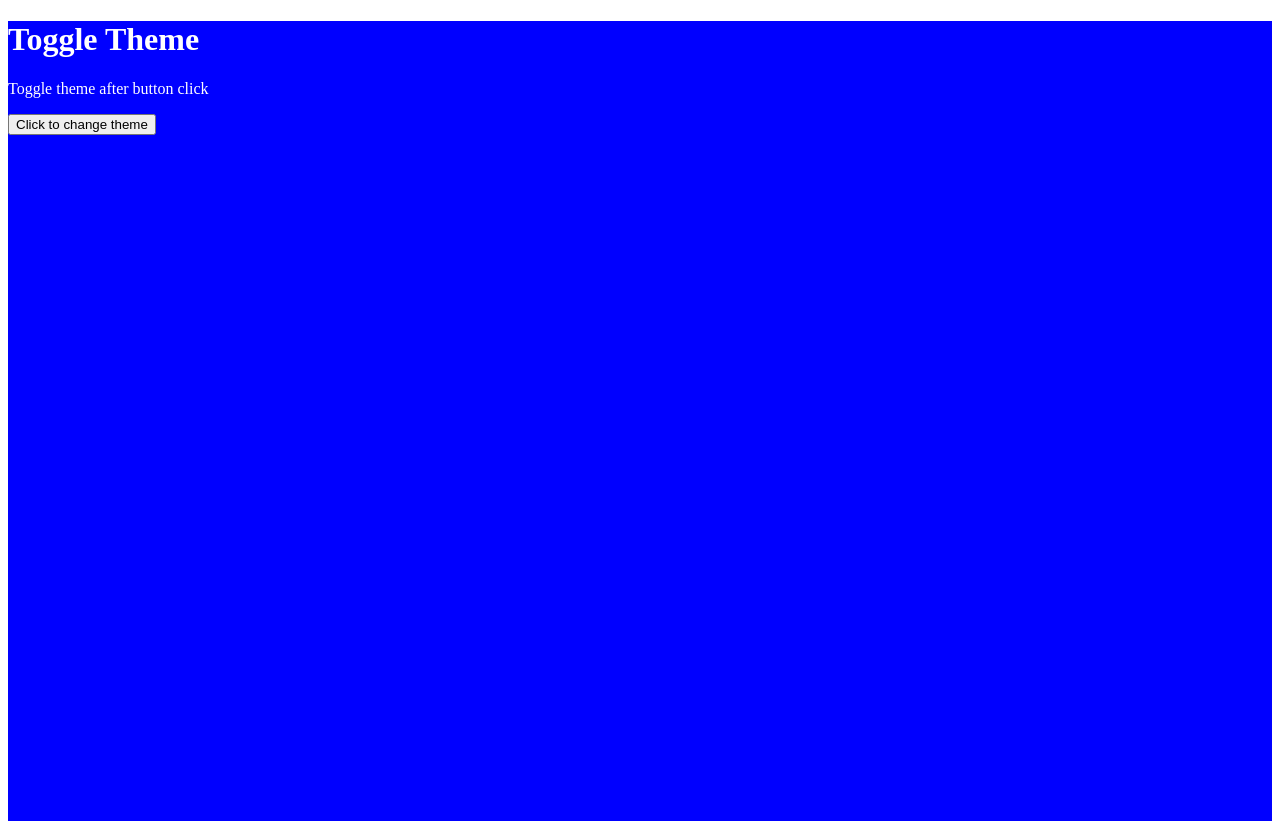
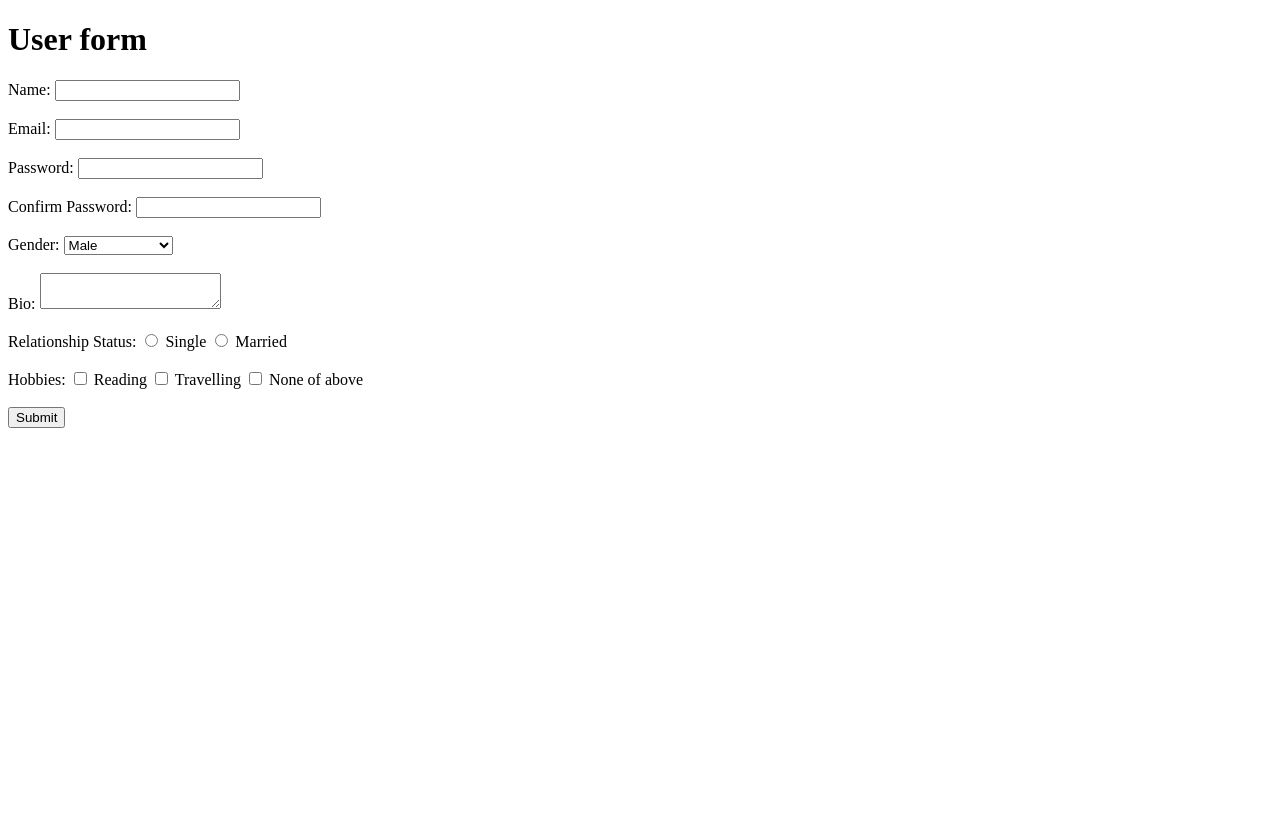
Before and after one commit to ysdhuri312/playground-react, a React (Vite) app in the folder Projects/: page / in a window 1280 px wide. After the commit the page ends 800 px from the top, so only its background shows below. Built offline with nearby package versions, Linux system fonts and the light colour scheme.

Commit message:
Create form for form validation tuts

```diff
--- a/Projects/src/App.jsx
+++ b/Projects/src/App.jsx
@@ -1,10 +1,11 @@
 /** @format */
 
 import { useState } from 'react';
+import FormValidation from './components/FormValidation';
 // import { darkTheme, lightTheme } from './utils/theme';
-// import Theme1 from './components/Theme1';
-import Theme2 from './components/Theme2';
-import ThemeProvider from './context/ThemeProvider';
+// // import Theme1 from './components/Theme1';
+// import Theme2 from './components/Theme2';
+// import ThemeProvider from './context/ThemeProvider';
 // import Counter1 from './components/Counter1';
 // import Counter2 from './components/Counter2';
 
@@ -24,12 +25,15 @@ const App = () => {
   // };
 
   return (
-    <ThemeProvider>
+    <>
+      {/* <ThemeProvider> */}
       {/* <Counter1 /> */}
       {/* <Counter2 /> */}
       {/* <Theme1 themeChanger={themeChanger} theme={theme} /> */}
-      <Theme2 />
-    </ThemeProvider>
+      {/* <Theme2 /> */}
+      {/* </ThemeProvider> */}
+      <FormValidation />
+    </>
   );
 };
 export default App;
--- /dev/null
+++ b/Projects/src/components/FormValidation.jsx
@@ -0,0 +1,68 @@
+/** @format */
+
+const FormValidation = () => {
+  const handleSubmit = (e) => {
+    e.preventDefault();
+    console.log('Form Submitted');
+  };
+
+  return (
+    <>
+      <h1>User form</h1>
+      <form onSubmit={handleSubmit}>
+        <label>
+          Name: <input type='text' />
+        </label>
+        <br />
+        <br />
+        <label>
+          Email: <input type='text' />
+        </label>
+        <br />
+        <br />
+        <label>
+          Password: <input type='password' />
+        </label>
+        <br />
+        <br />
+        <label>
+          Confirm Password: <input type='password' />
+        </label>
+        <br />
+        <br />
+        <label>
+          Gender:{' '}
+          <select>
+            <option>Male</option>
+            <option>Female</option>
+            <option>Not mentioned</option>
+          </select>
+        </label>
+        <br />
+        <br />
+        <label>
+          Bio: <textarea></textarea>
+        </label>
+        <br />
+        <br />
+        <label>
+          Relationship Status:{' '}
+          <input type='radio' name='status' value={'single'} /> Single{' '}
+          <input type='radio' name='status' value={'married'} /> Married
+        </label>
+        <br />
+        <br />
+        <label>
+          Hobbies: <input type='checkbox' name='hobbies' value={'reading'} />{' '}
+          Reading <input type='checkbox' name='hobbies' value={'travelling'} />{' '}
+          Travelling <input type='checkbox' name='hobbies' value={'none'} />{' '}
+          None of above
+        </label>
+        <br />
+        <br />
+        <button type='submit'>Submit</button>
+      </form>
+    </>
+  );
+};
+export default FormValidation;
```
